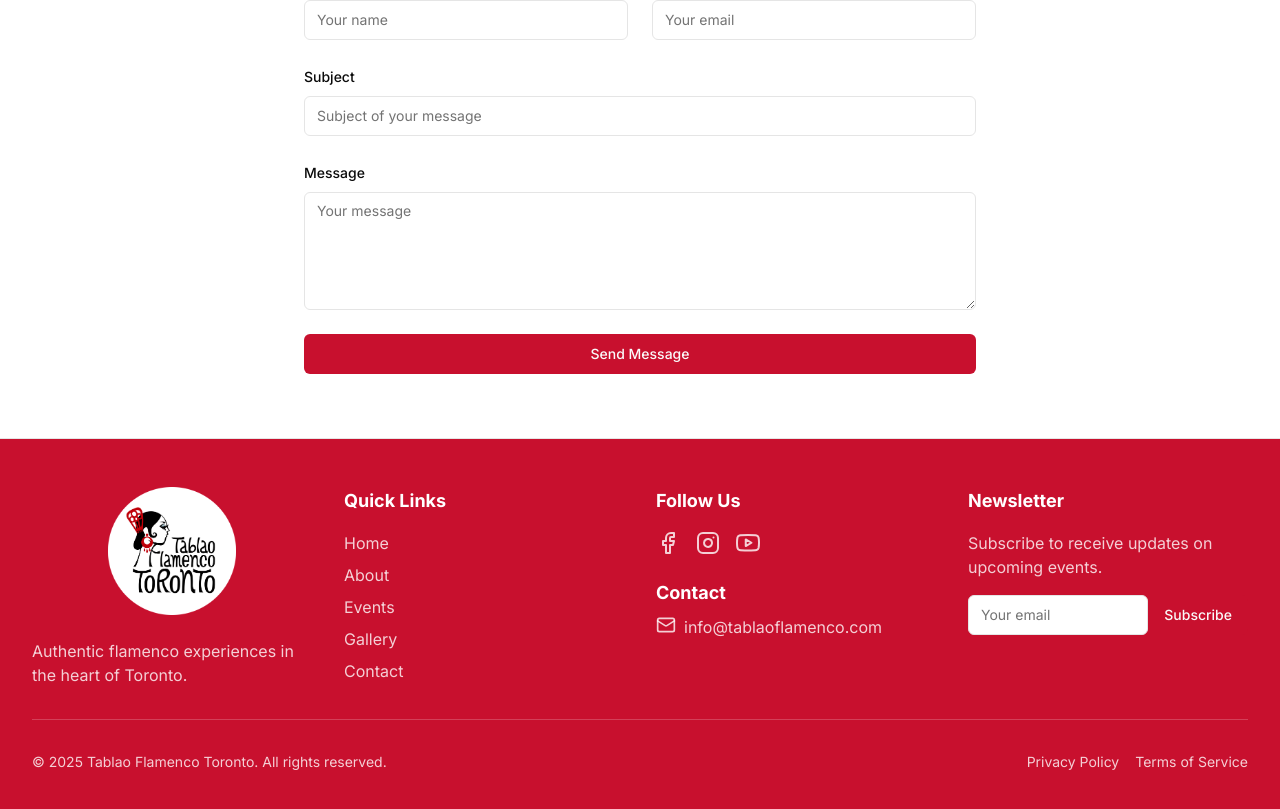
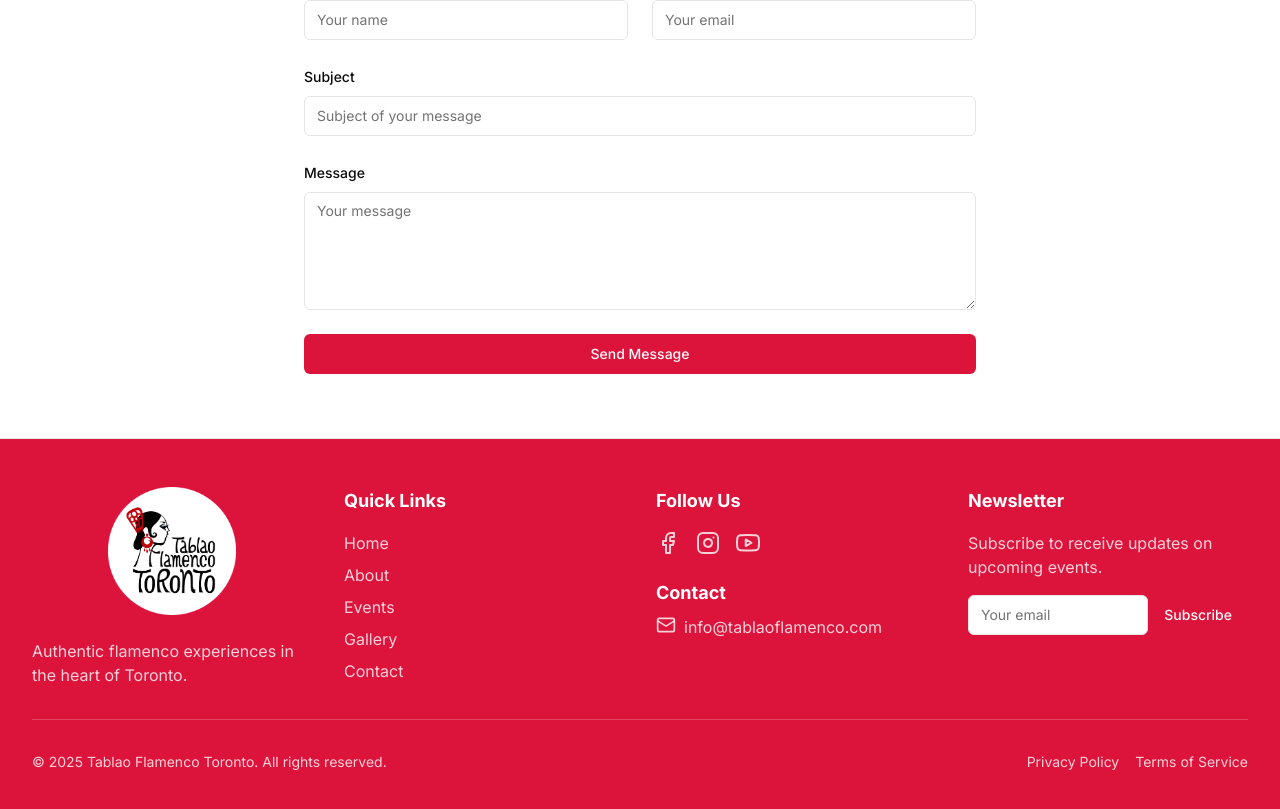
Before and after one commit to Shok1to/flamenco-website, a Next.js app: page / in a window 1280 px wide. Shown: the part 2230-3039 px from the top of the page. Built offline with nearby package versions, Linux system fonts and the light colour scheme.

Commit message:
adjusting color

```diff
--- a/components/site-footer.tsx
+++ b/components/site-footer.tsx
@@ -8,7 +8,7 @@ export function SiteFooter() {
   return (
     <footer
       className="border-t text-white"
-      style={{ backgroundColor: "#C8102E" }}
+      style={{ backgroundColor: "#DC143C" }}
     >
       <div className="container py-8 md:py-12">
         <div className="grid gap-8 md:grid-cols-2 lg:grid-cols-4">
--- a/tailwind.config.ts
+++ b/tailwind.config.ts
@@ -26,8 +26,8 @@ const config = {
         background: "hsl(var(--background))",
         foreground: "hsl(var(--foreground))",
         flamenco: {
-          DEFAULT: "#C8102E",
-          hover: "#A50D25",
+          DEFAULT: "#DC143C",
+          hover: "#B01030",
         },
         primary: {
           DEFAULT: "hsl(var(--primary))",
```
